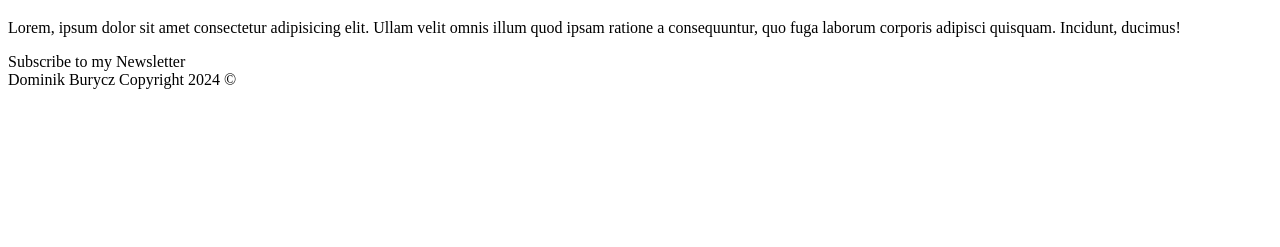
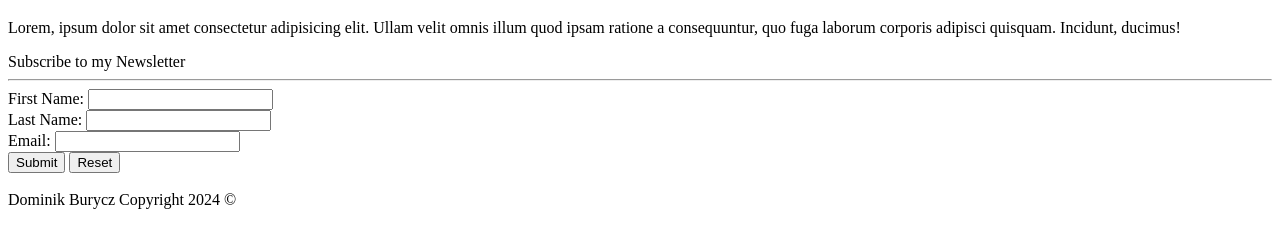
Before and after one commit to DominikB21/CSS-Day2, a plain HTML site: page Advanced/index.html in a window 1280 px wide. Shown: the part 391-638 px from the top of the page. Drawn offline with Linux system fonts and the light colour scheme.

Commit message:
added form and stylesheet

```diff
--- a/Advanced/index.html
+++ b/Advanced/index.html
@@ -4,6 +4,7 @@
   <meta charset="UTF-8">
   <meta name="viewport" content="width=device-width, initial-scale=1.0">
   <title>CSS-Advanced</title>
+  <link rel="stylesheet" href="style.css">
 </head>
 <body>
 
@@ -28,10 +29,22 @@
   </div>
 
   <div class="form">
-    Subscribe to my Newsletter
-    <form action=""></form>
+    Subscribe to my Newsletter <hr>
+    <form>
+      <label for="firstName">First Name:</label>
+      <input type="text">
+      <br>
+      <label for="lastName">Last Name:</label>
+      <input type="text">
+      <br>
+      <label for="email">Email:</label>
+      <input type="email">
+      <br>
+      <input type="submit" value="Submit">
+      <input type="reset" value="Reset">
+    </form>
   </div>
-
+<br>
   <footer>
     Dominik Burycz Copyright 2024 &copy
   </footer>
```
Also changed, not shown: Advanced/style.css (added).
